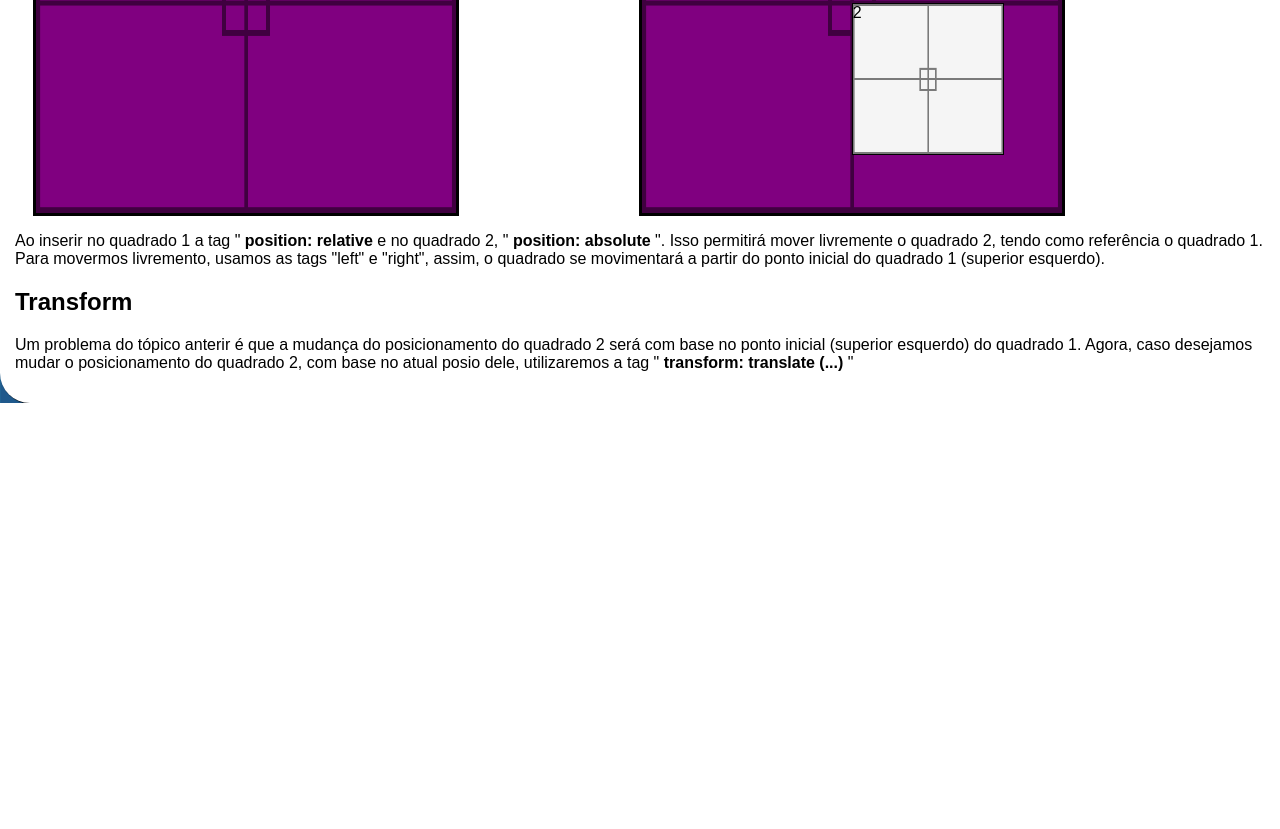
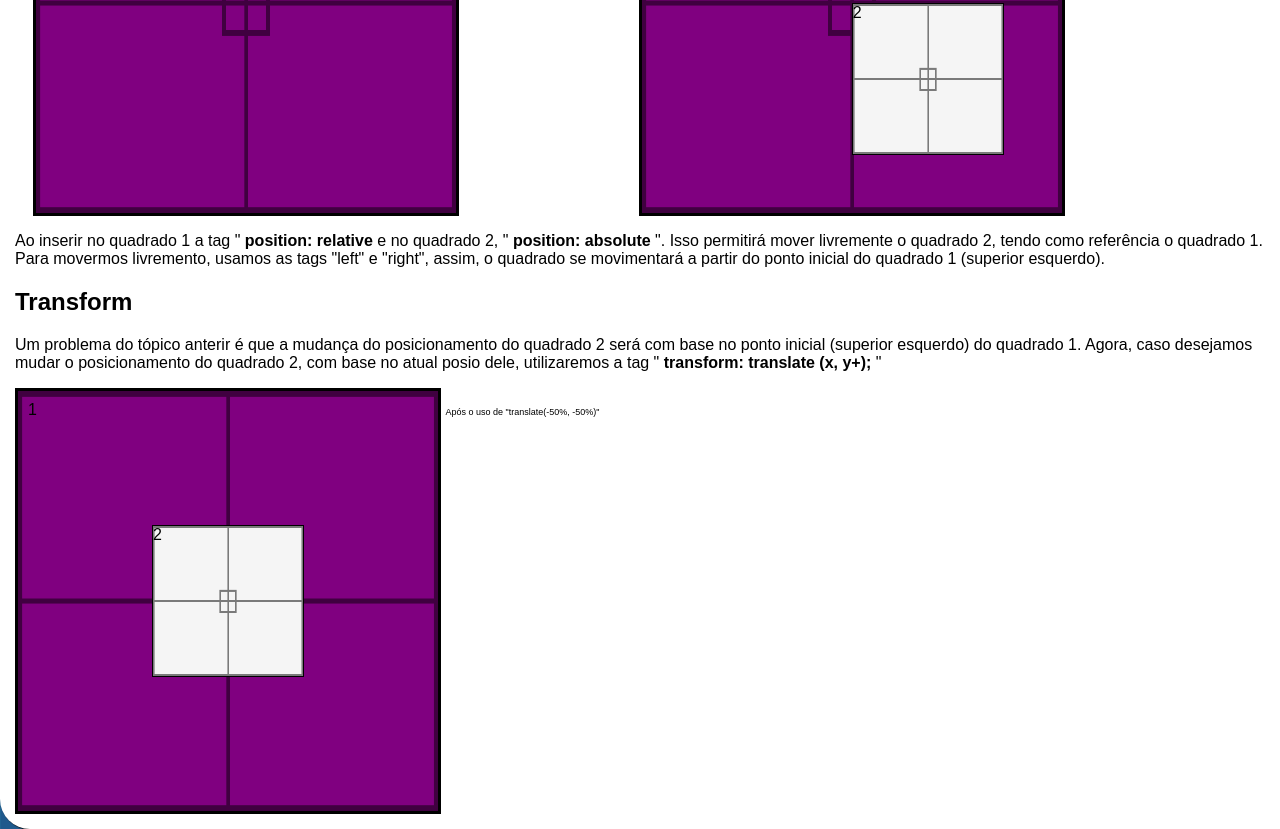
Before and after one commit to Moodd1/estudo-html, a plain HTML site: page index.html in a window 1280 px wide. Shown: the part 10050-10879 px from the top of the page. Before the commit the page ends 10453 px from the top, so only its background shows below. Drawn offline with Linux system fonts and the light colour scheme.

Commit message:
Transform

```diff
--- a/index.html
+++ b/index.html
@@ -408,7 +408,14 @@
                                                </div>
                                            <p>Ao inserir no quadrado 1 a tag " <strong>position: relative</strong> e no quadrado 2, " <strong>position: absolute</strong> ". Isso permitirá mover livremente o quadrado 2, tendo como referência o quadrado 1. Para movermos livremento, usamos as tags "left" e "right", assim, o quadrado se movimentará a partir do ponto inicial do quadrado 1 (superior esquerdo).</p>
                                            <h2>Transform</h2>
-                                           <p>Um problema do tópico anterir é que a mudança do posicionamento do quadrado 2 será com base no ponto inicial (superior esquerdo) do quadrado 1. Agora, caso desejamos mudar o posicionamento do quadrado 2, com base no atual posio dele, utilizaremos a tag " <strong>transform: translate (...)</strong> " </p>
+                                           <p>Um problema do tópico anterir é que a mudança do posicionamento do quadrado 2 será com base no ponto inicial (superior esquerdo) do quadrado 1. Agora, caso desejamos mudar o posicionamento do quadrado 2, com base no atual posio dele, utilizaremos a tag " <strong>transform: translate (x, y+);</strong> " </p>
+                                           <div class="c1">
+                                            1
+                                            <div class="bc3">
+                                                2
+                                            </div>
+                                           </div>
+                                           <span>Após o uso de "translate(-50%, -50%)"</span>
 
 
 </body>
--- a/style.css
+++ b/style.css
@@ -259,6 +259,20 @@ header{
         left: 50%;
         top: 50%;
     }
+    .bc3{
+        position: absolute;
+        width: 150px;
+        height: 150px;
+        background-color: whitesmoke;
+        border: 1px solid black;
+        background-image: url(imagensP2/target001.png);
+        background-size: 100% 100%;
+
+        left: 50%;
+        top: 50%;
+
+        transform: translate(-50%, -50%);
+    }
 #left {
     text-align: left;
 }
```
